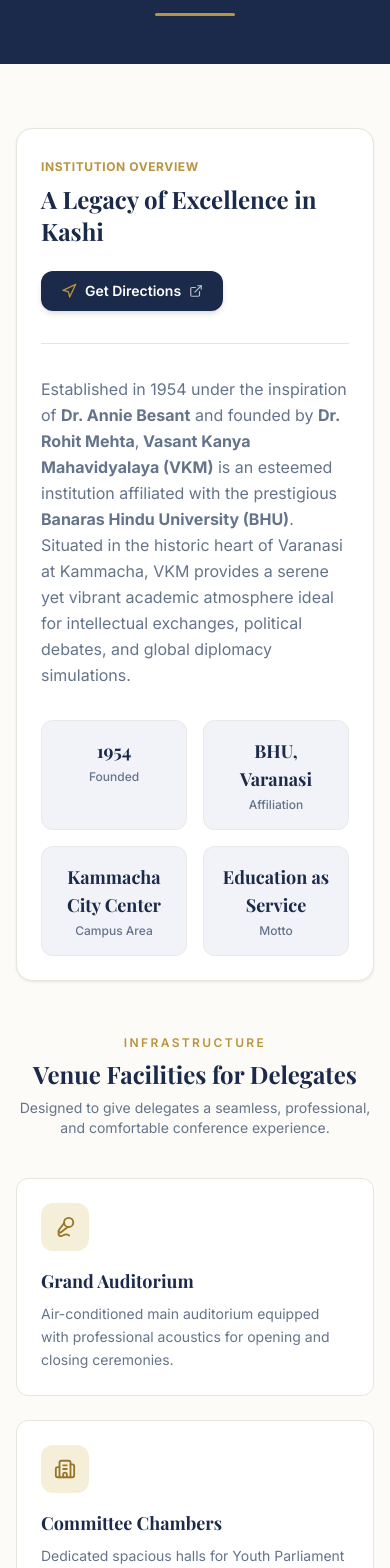
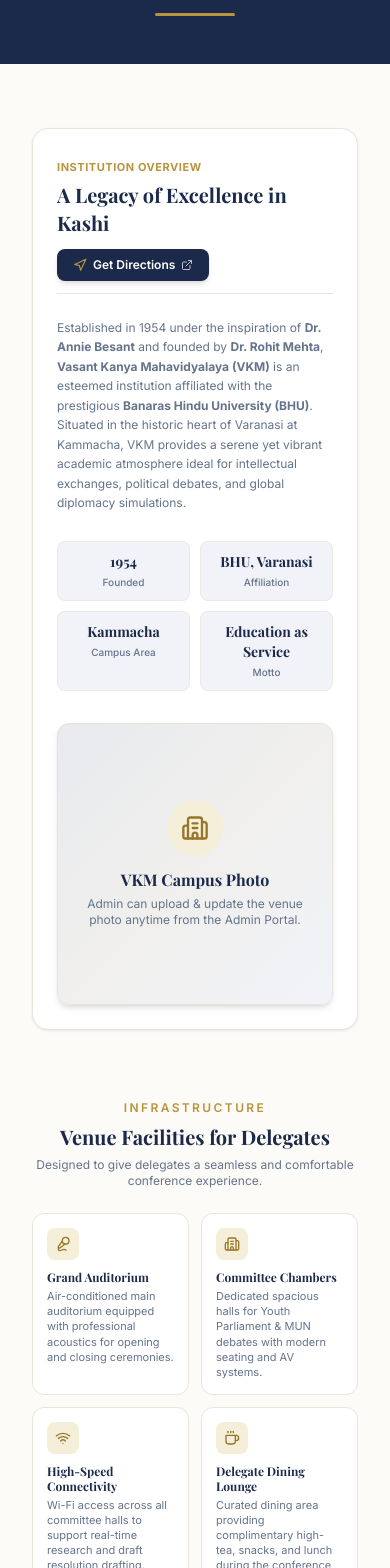
Before and after one commit to sameer2028/vvs, a React (Vite) app in the folder client/: page /venue in a window 390 px wide. Shown: the part 360-1928 px from the top of the page. Built offline with nearby package versions, Linux system fonts and the light colour scheme; no server answers; a web font is replaced by a local one.

Commit message:
feat: add venue photo upload to settings and integrate side-by-side venue overview layout

```diff
--- a/client/src/pages/public/VenuePage.jsx
+++ b/client/src/pages/public/VenuePage.jsx
@@ -1,3 +1,4 @@
+import { useState, useEffect } from 'react';
 import { motion } from 'framer-motion';
 import {
   MapPin,
@@ -14,10 +15,28 @@ import {
   ExternalLink,
   PhoneCall,
   Compass,
-  Sparkles
+  Sparkles,
+  Camera
 } from 'lucide-react';
 
 export default function VenuePage() {
+  const [venueImage, setVenueImage] = useState('');
+
+  useEffect(() => {
+    const fetchSettings = async () => {
+      try {
+        const response = await fetch(`${import.meta.env.VITE_API_URL || ''}/api/settings`, { credentials: 'include' });
+        const data = await response.json();
+        if (data.venueImage) {
+          setVenueImage(data.venueImage);
+        }
+      } catch (err) {
+        console.error('Failed to load venue image:', err);
+      }
+    };
+    fetchSettings();
+  }, []);
+
   const mapEmbedUrl = "https://www.google.com/maps/embed?pb=!1m18!1m12!1m3!1d3606.817457790596!2d82.99220027591605!3d25.2935299285097!2m3!1f0!2f0!3f0!3m2!1i1024!2i768!4f13.1!3m3!1m2!1s0x398e31fcd815b801%3A0xb35ec2e5f5da812f!2sVasant%20Kanya%20Mahavidyalaya!5e0!3m2!1sen!2sin!4v1700000000000!5m2!1sen!2sin";
   const googleMapsDirectionsUrl = "https://maps.google.com/?q=Vasant+Kanya+Mahavidyalaya+Kammacha+Varanasi";
 
@@ -122,18 +141,21 @@ export default function VenuePage() {
 
       {/* Quick Overview & Institutional Context */}
       <section className="section-padding bg-ivory">
-        <div className="container-narrow mx-auto">
+        <div className="container-wide mx-auto px-4 sm:px-6 lg:px-8">
           <motion.div
             initial={{ opacity: 0, y: 20 }}
             whileInView={{ opacity: 1, y: 0 }}
             viewport={{ once: true }}
             transition={{ duration: 0.5 }}
-            className="bg-white rounded-2xl border border-border p-6 sm:p-10 shadow-[var(--shadow-card)] mb-12"
+            className="bg-white rounded-2xl border border-border p-6 sm:p-10 shadow-[var(--shadow-card)] mb-16"
           >
-            <div className="flex flex-col md:flex-row items-start md:items-center justify-between gap-6 pb-8 border-b border-border mb-8">
+            <div className="grid grid-cols-1 lg:grid-cols-12 gap-8 items-center">
+              {/* Left Column: Overview & Specs */}
+              <div className="lg:col-span-7 space-y-6">
+                <div className="flex flex-col sm:flex-row items-start sm:items-center justify-between gap-3 pb-3 border-b border-border">
                   <div>
-                <span className="text-xs font-bold text-gold uppercase tracking-wider">Institution Overview</span>
-                <h2 className="text-2xl sm:text-3xl font-bold text-navy mt-1" style={{ fontFamily: 'var(--font-heading)' }}>
+                    <span className="text-[11px] sm:text-xs font-bold text-gold uppercase tracking-wider">Institution Overview</span>
+                    <h2 className="text-xl sm:text-3xl font-bold text-navy mt-0.5" style={{ fontFamily: 'var(--font-heading)' }}>
                       A Legacy of Excellence in Kashi
                     </h2>
                   </div>
@@ -141,52 +163,91 @@ export default function VenuePage() {
                     href={googleMapsDirectionsUrl}
                     target="_blank"
                     rel="noopener noreferrer"
-                className="inline-flex items-center gap-2 px-5 py-2.5 bg-navy text-white text-sm font-semibold rounded-xl
+                    className="inline-flex items-center gap-1.5 px-4 py-2 bg-navy text-white text-xs sm:text-sm font-semibold rounded-lg sm:rounded-xl
                       hover:bg-navy-light transition-all duration-200 shadow-md shrink-0"
                   >
-                <Navigation size={16} className="text-gold" />
+                    <Navigation size={14} className="text-gold" />
                     Get Directions
-                <ExternalLink size={14} className="opacity-70" />
+                    <ExternalLink size={12} className="opacity-70" />
                   </a>
                 </div>
 
-            <p className="text-base text-slate leading-relaxed mb-6">
+                <p className="text-xs sm:text-base text-slate leading-relaxed">
                   Established in 1954 under the inspiration of <strong>Dr. Annie Besant</strong> and founded by <strong>Dr. Rohit Mehta</strong>,
                   <strong> Vasant Kanya Mahavidyalaya (VKM)</strong> is an esteemed institution affiliated with the prestigious <strong>Banaras Hindu University (BHU)</strong>.
                   Situated in the historic heart of Varanasi at Kammacha, VKM provides a serene yet vibrant academic atmosphere ideal for intellectual exchanges, political debates, and global diplomacy simulations.
                 </p>
 
                 {/* Quick Specs Grid */}
-            <div className="grid grid-cols-2 sm:grid-cols-4 gap-4 pt-2">
+                <div className="grid grid-cols-2 sm:grid-cols-4 gap-2.5 pt-1">
                   {[
                     { label: 'Founded', value: '1954' },
                     { label: 'Affiliation', value: 'BHU, Varanasi' },
-                { label: 'Campus Area', value: 'Kammacha City Center' },
+                    { label: 'Campus Area', value: 'Kammacha' },
                     { label: 'Motto', value: 'Education as Service' },
                   ].map((item) => (
-                <div key={item.label} className="p-4 bg-surface rounded-xl border border-border/60 text-center">
-                  <div className="text-lg sm:text-xl font-bold text-navy" style={{ fontFamily: 'var(--font-heading)' }}>
+                    <div key={item.label} className="p-2.5 bg-surface rounded-lg sm:rounded-xl border border-border/60 text-center">
+                      <div className="text-sm sm:text-lg font-bold text-navy" style={{ fontFamily: 'var(--font-heading)' }}>
                         {item.value}
                       </div>
-                  <div className="text-xs text-slate mt-1 font-medium">{item.label}</div>
+                      <div className="text-[10px] sm:text-xs text-slate mt-0.5 font-medium">{item.label}</div>
                     </div>
                   ))}
+                </div>
+              </div>
+
+              {/* Right Column: Venue Photo */}
+              <div className="lg:col-span-5 h-full flex flex-col justify-center">
+                <div className="w-full h-full min-h-[280px] sm:min-h-[350px] max-h-[440px] rounded-xl overflow-hidden bg-navy/5 relative group border border-border shadow-md flex items-center justify-center">
+                  {venueImage ? (
+                    <img
+                      src={venueImage}
+                      alt="Vasant Kanya Mahavidyalaya Campus Venue"
+                      className="w-full h-full object-cover group-hover:scale-105 transition-transform duration-500 rounded-xl"
+                    />
+                  ) : (
+                    <div className="w-full h-full p-6 flex flex-col items-center justify-center bg-gradient-to-br from-navy/5 via-gold/5 to-surface text-center min-h-[280px]">
+                      <div className="w-14 h-14 rounded-full bg-gold-subtle flex items-center justify-center mb-3">
+                        <Building2 size={28} className="text-gold-dark" />
+                      </div>
+                      <h3 className="text-base font-bold text-navy" style={{ fontFamily: 'var(--font-heading)' }}>
+                        VKM Campus Photo
+                      </h3>
+                      <p className="text-xs text-slate mt-1 max-w-xs">
+                        Admin can upload & update the venue photo anytime from the Admin Portal.
+                      </p>
+                    </div>
+                  )}
+                  {venueImage && (
+                    <div className="absolute inset-x-0 bottom-0 bg-gradient-to-t from-navy/90 via-navy/40 to-transparent p-4 text-white flex justify-between items-end">
+                      <div>
+                        <span className="inline-block px-2 py-0.5 rounded bg-gold text-navy text-[10px] font-bold uppercase tracking-wider mb-1">
+                          Official Venue
+                        </span>
+                        <h4 className="text-sm sm:text-base font-bold text-white" style={{ fontFamily: 'var(--font-heading)' }}>
+                          Vasant Kanya Mahavidyalaya
+                        </h4>
+                      </div>
+                    </div>
+                  )}
+                </div>
+              </div>
             </div>
           </motion.div>
 
           {/* Campus Facilities Grid */}
-          <div className="mb-16">
-            <div className="text-center mb-10">
+          <div className="mb-8 sm:mb-16">
+            <div className="text-center mb-6 sm:mb-10">
               <span className="text-xs font-semibold tracking-[0.2em] uppercase text-gold">Infrastructure</span>
-              <h2 className="text-2xl sm:text-3xl font-bold text-navy mt-1" style={{ fontFamily: 'var(--font-heading)' }}>
+              <h2 className="text-xl sm:text-3xl font-bold text-navy mt-1" style={{ fontFamily: 'var(--font-heading)' }}>
                 Venue Facilities for Delegates
               </h2>
-              <p className="text-slate text-sm sm:text-base mt-2 max-w-xl mx-auto">
-                Designed to give delegates a seamless, professional, and comfortable conference experience.
+              <p className="text-slate text-xs sm:text-base mt-1.5 max-w-xl mx-auto">
+                Designed to give delegates a seamless and comfortable conference experience.
               </p>
             </div>
 
-            <div className="grid grid-cols-1 md:grid-cols-2 lg:grid-cols-3 gap-6">
+            <div className="grid grid-cols-2 md:grid-cols-2 lg:grid-cols-3 gap-3 sm:gap-6">
               {facilities.map((fac, i) => {
                 const IconComponent = fac.icon;
                 return (
@@ -195,17 +256,17 @@ export default function VenuePage() {
                     initial={{ opacity: 0, y: 20 }}
                     whileInView={{ opacity: 1, y: 0 }}
                     viewport={{ once: true }}
-                    transition={{ duration: 0.4, delay: i * 0.08 }}
-                    className="bg-white rounded-xl border border-border p-6 hover:border-gold/40 hover:shadow-[var(--shadow-card-hover)] transition-all duration-300 flex flex-col justify-between group"
+                    transition={{ duration: 0.4, delay: i * 0.05 }}
+                    className="bg-white rounded-xl border border-border p-3.5 sm:p-6 hover:border-gold/40 hover:shadow-[var(--shadow-card-hover)] transition-all duration-300 flex flex-col justify-between group"
                   >
                     <div>
-                      <div className="w-12 h-12 rounded-xl bg-gold-subtle flex items-center justify-center mb-4 group-hover:bg-gold/20 transition-colors">
-                        <IconComponent size={22} className="text-gold-dark" />
+                      <div className="w-8 h-8 sm:w-12 sm:h-12 rounded-lg sm:rounded-xl bg-gold-subtle flex items-center justify-center mb-2.5 sm:mb-4 group-hover:bg-gold/20 transition-colors">
+                        <IconComponent className="w-4 h-4 sm:w-5 sm:h-5 text-gold-dark" />
                       </div>
-                      <h3 className="text-lg font-bold text-navy mb-2" style={{ fontFamily: 'var(--font-heading)' }}>
+                      <h3 className="text-xs sm:text-lg font-bold text-navy mb-1 sm:mb-2 leading-tight" style={{ fontFamily: 'var(--font-heading)' }}>
                         {fac.title}
                       </h3>
-                      <p className="text-sm text-slate leading-relaxed">
+                      <p className="text-[11px] sm:text-sm text-slate leading-snug sm:leading-relaxed">
                         {fac.description}
                       </p>
                     </div>
```
Also changed, not shown: client/src/pages/admin/SettingsManager.jsx (+29 -2 lines), 1 other file (tests, documents, lock files or other folders). Lines whose indentation alone changed are shown as unchanged.
